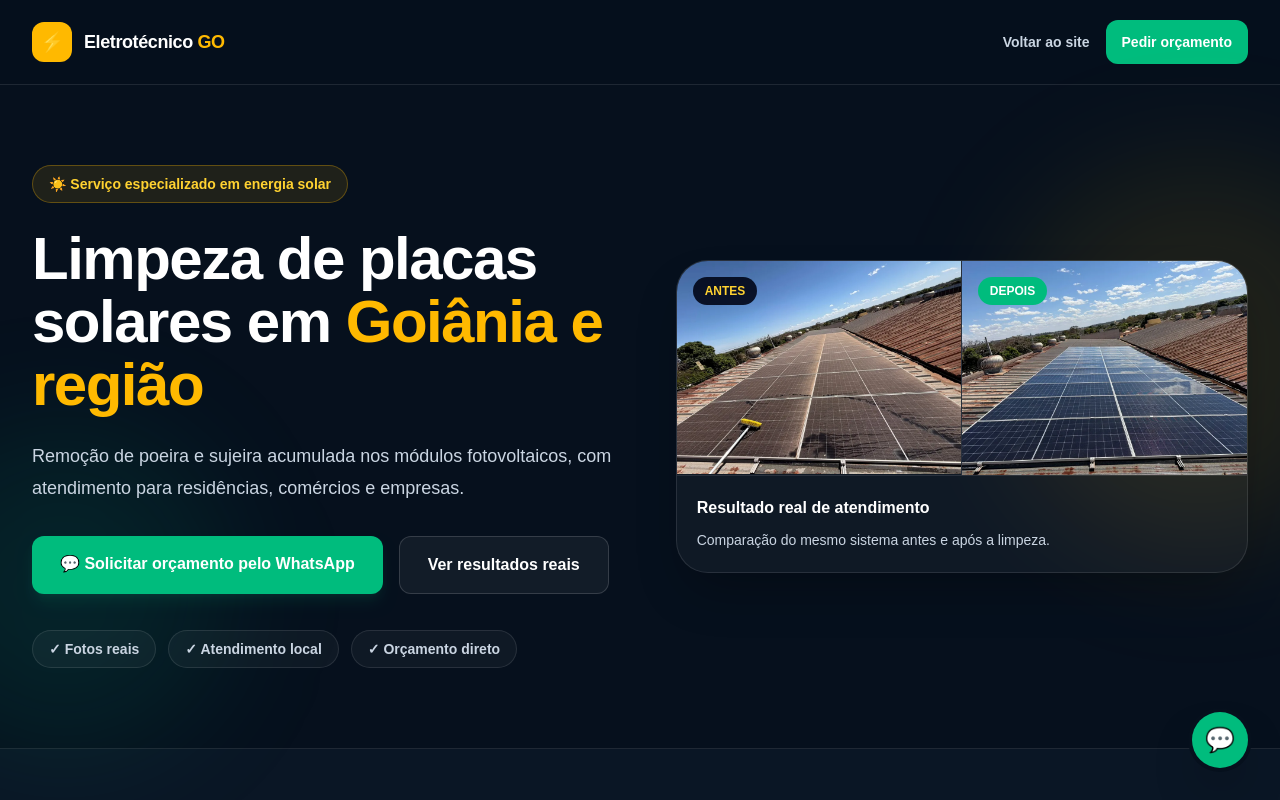
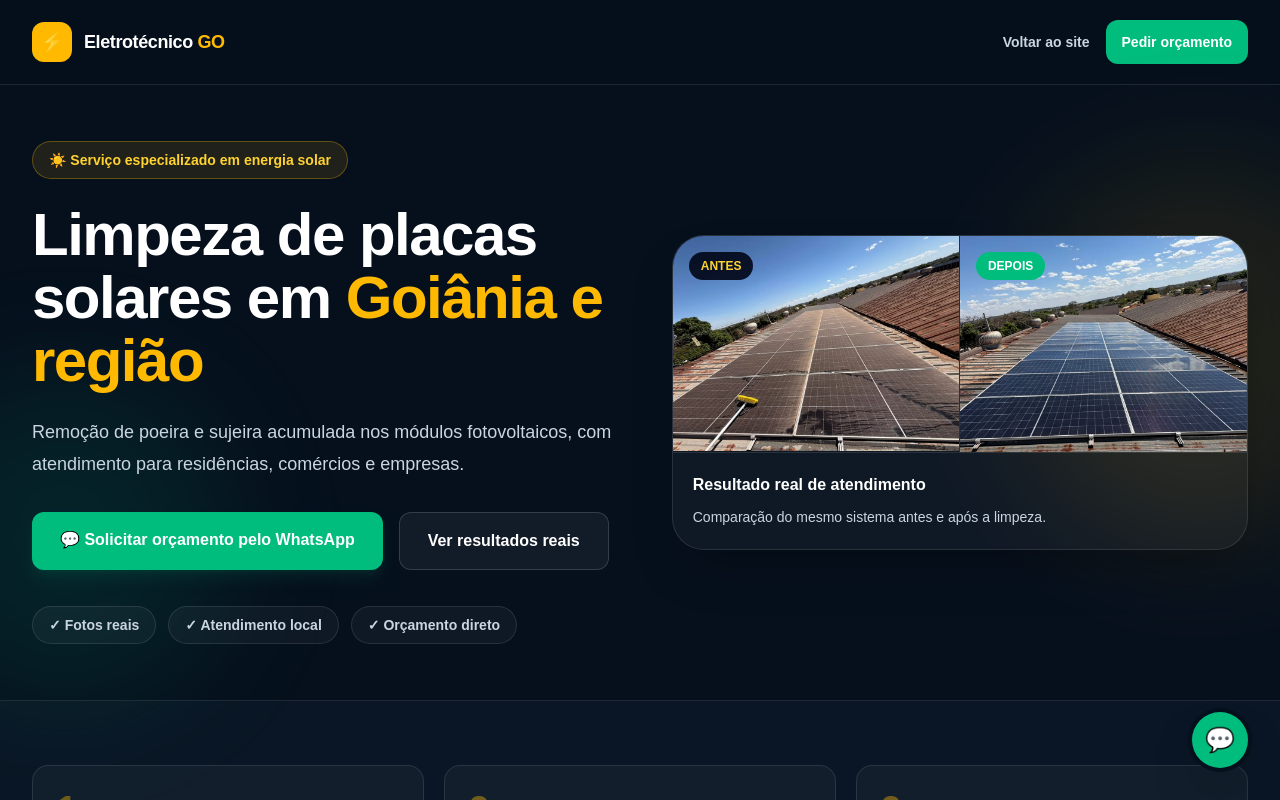
Before and after one commit to Tivytinz/servicos-eletrotecnicos, a Next.js app: page /limpeza-de-placas-solares in a window 1280 px wide. Shown: the top 800 px of the page. Built offline with nearby package versions, Linux system fonts and the light colour scheme.

Commit message:
refine: tighten solar hero spacing

```diff
--- a/src/app/limpeza-de-placas-solares/page.tsx
+++ b/src/app/limpeza-de-placas-solares/page.tsx
@@ -132,7 +132,7 @@
         <div className="pointer-events-none absolute -right-28 top-20 h-96 w-96 rounded-full bg-amber-400/10 blur-3xl" />
         <div className="pointer-events-none absolute -left-24 bottom-0 h-80 w-80 rounded-full bg-emerald-400/10 blur-3xl" />
 
-        <div className="relative mx-auto grid max-w-7xl items-center gap-12 px-6 py-16 lg:grid-cols-[1.02fr_.98fr] lg:px-8 lg:py-20">
+        <div className="relative mx-auto grid max-w-7xl items-center gap-10 px-6 py-12 lg:grid-cols-[1.02fr_.98fr] lg:px-8 lg:py-14">
           <div>
             <span className="inline-flex items-center gap-2 rounded-full border border-amber-400/30 bg-amber-400/10 px-4 py-2 text-sm font-bold text-amber-300">
               ☀️ Serviço especializado em energia solar
```
